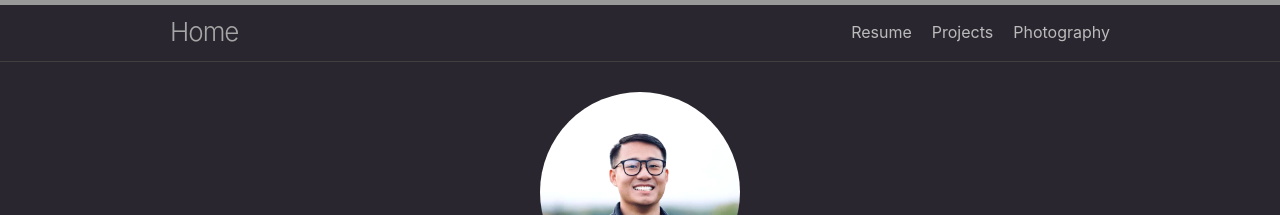
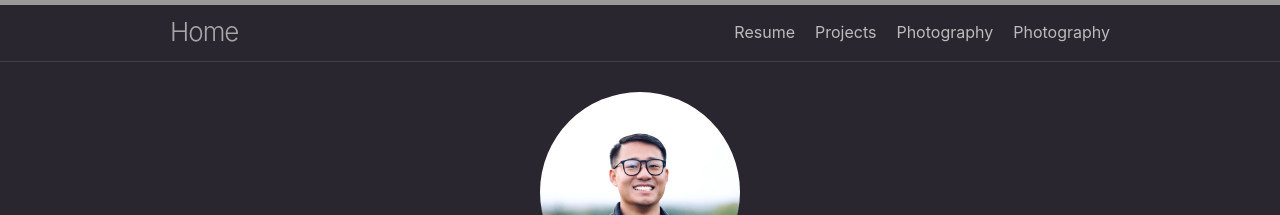
Before and after one commit to xyjiang970/xyjiang970.github.io, a Jekyll site: the page built from index.md, in a window 1280 px wide. Shown: the top 215 px of the page. Built offline with Jekyll 4.4.1, drawn with Linux system fonts in a browser that asks for light colours.

Commit message:
Update header.html

```diff
--- a/_includes/header.html
+++ b/_includes/header.html
@@ -25,6 +25,7 @@
           <a class="page-link" href="{{ my_page.url | relative_url }}">{{ my_page.title | escape }}</a>
           {%- endif -%}
         {%- endfor -%}
+        <a class="page-link" href="https://vsco.co/xyjiang970/gallery">Photography</a>
       </div>
     </nav>
   {%- endif -%}
```
